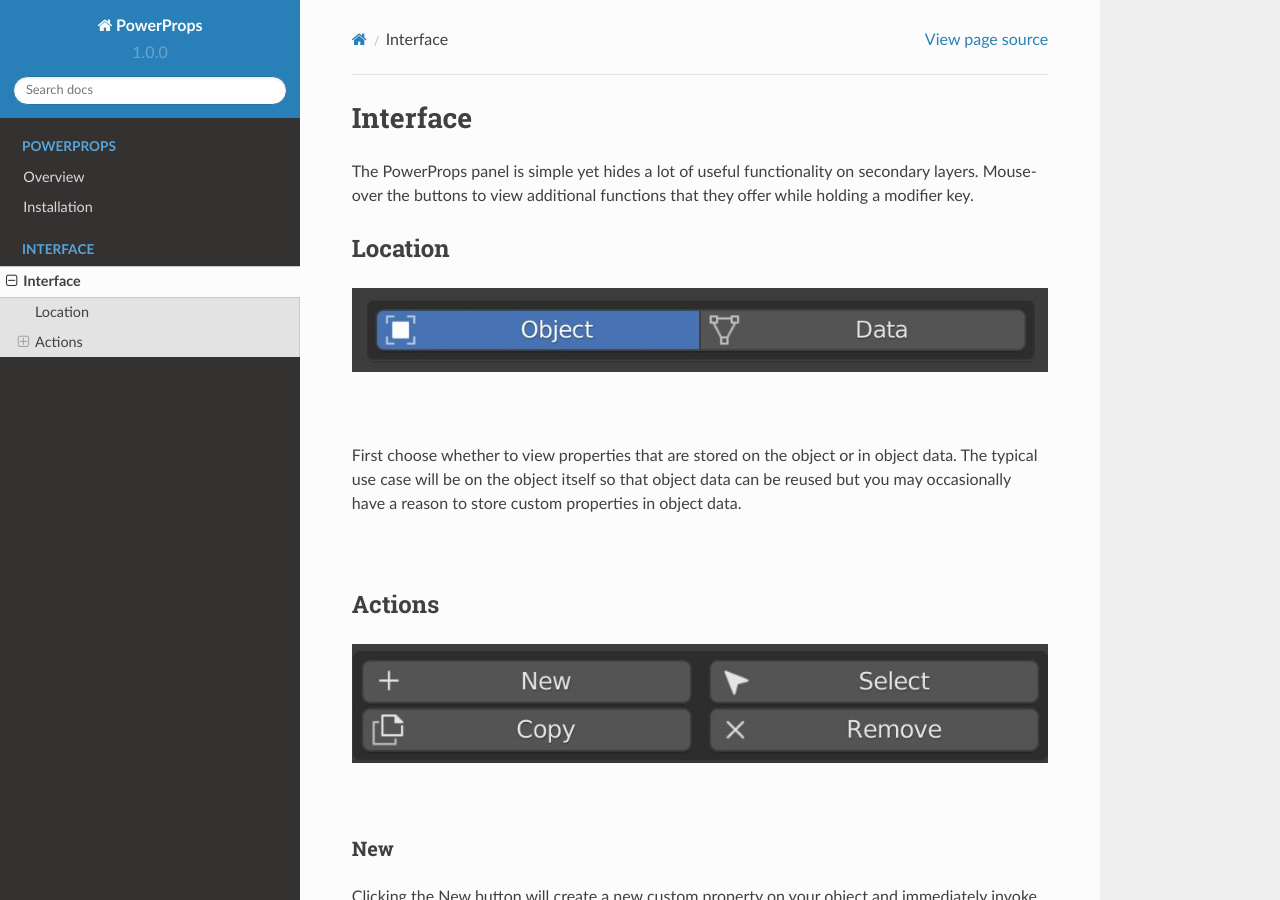
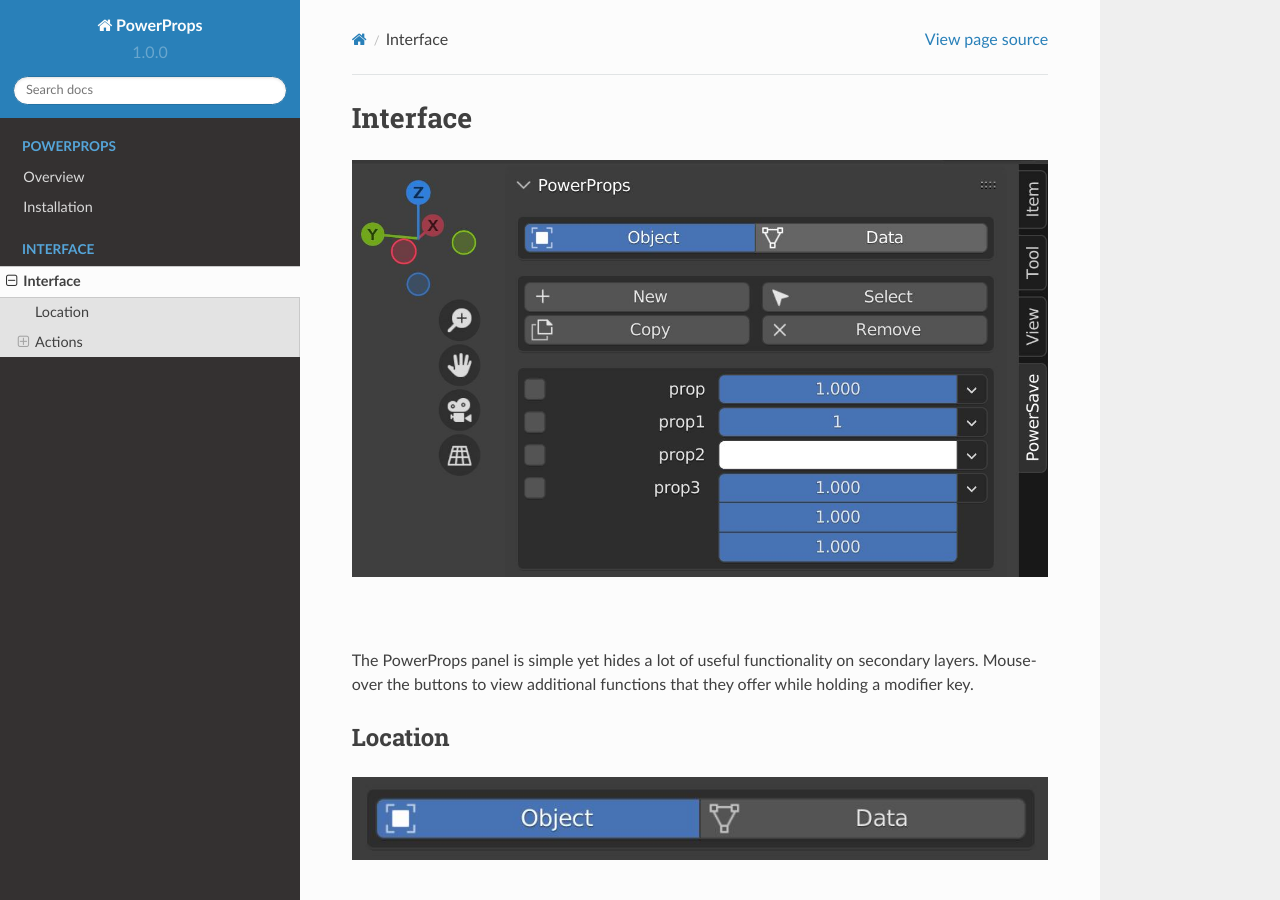
Before and after one commit to imperfectlink/PowerProps, a Sphinx documentation site: the page built from docs/source/interface.rst, in a window 1280 px wide and 900 px high. Built offline with Sphinx 7.4.7 and the Read the Docs theme 2.0.0, drawn with Linux system fonts in a browser that asks for light colours.

Commit message:
Update interface.rst

```diff
--- a/docs/source/interface.rst
+++ b/docs/source/interface.rst
@@ -1,5 +1,9 @@
 Interface
 ====
+
+.. image:: img/PowerProps_Interface.jpg
+
+|
 
 The PowerProps panel is simple yet hides a lot of useful functionality on secondary layers. Mouse-over the buttons to view additional functions that they offer while holding a modifier key.
 
```
